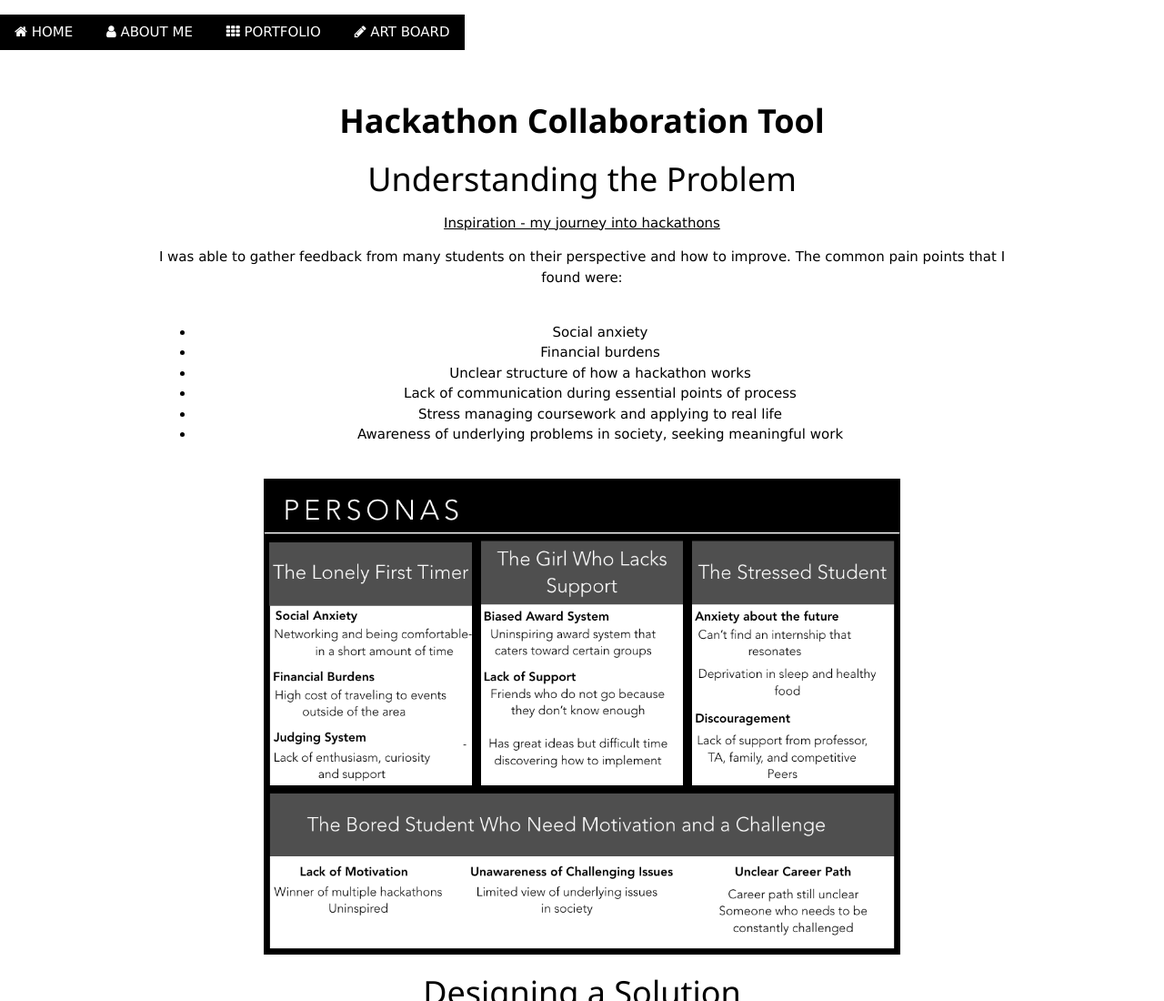
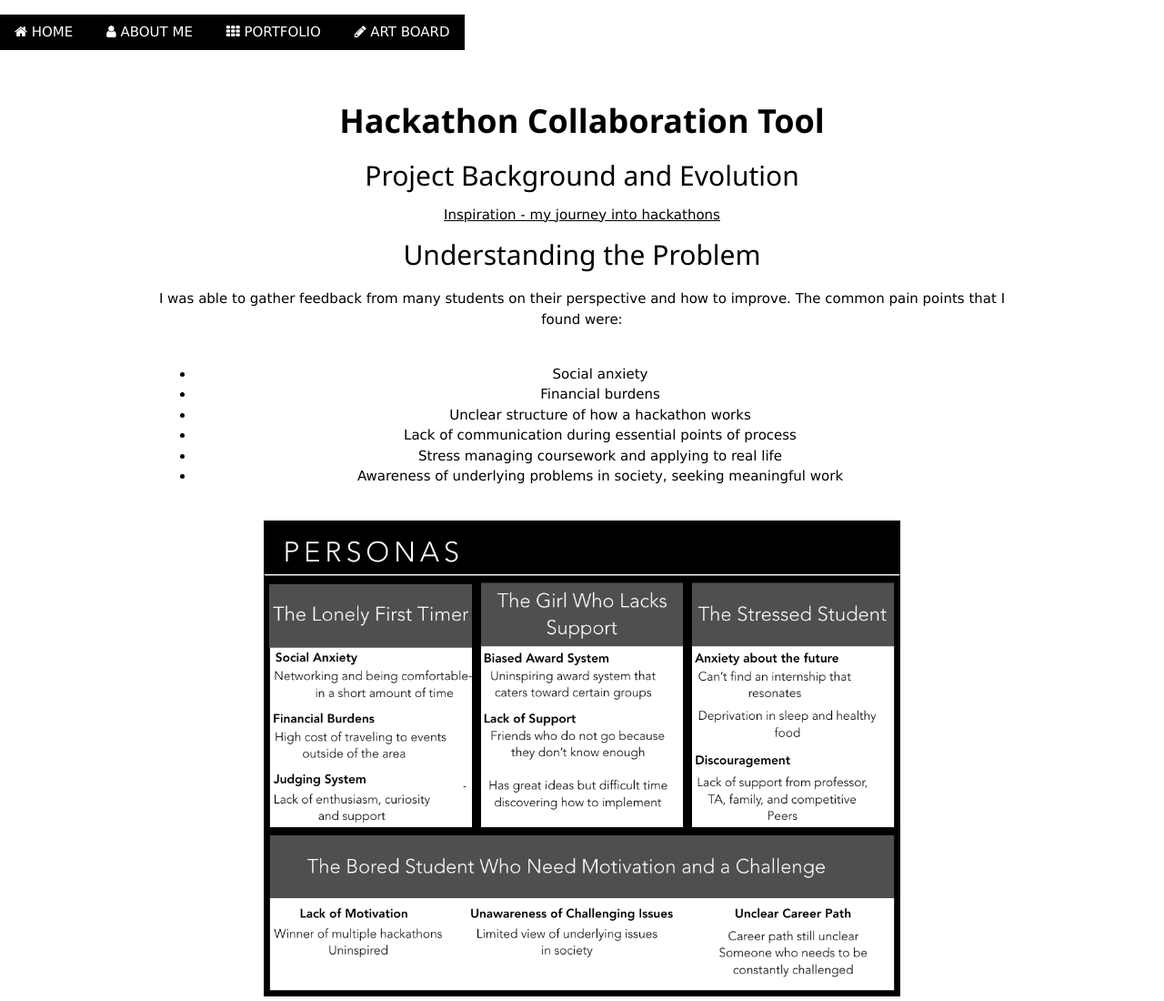
Before and after one commit to jess-izuu/jess-izuu.github.io, a plain HTML site: page hackathon.html in a window 1280 px wide. Shown: the top 1100 px of the page at 91% size. Drawn offline with nearby package versions, Linux system fonts and the light colour scheme.

Commit message:
background and problem

```diff
--- a/hackathon.html
+++ b/hackathon.html
@@ -54,11 +54,10 @@
   <h1><b>
     Hackathon Collaboration Tool
   </b></h1>
+	<h2>Project Background and Evolution</h2>
+		<a href="hackathon_blog.html">Inspiration - my journey into hackathons</a>
+	<h2>Understanding the Problem</h2>
 
-	<h1>
-      Understanding the Problem
-  	</h1>
- 	 <a href="hackathon_blog.html">Inspiration - my journey into hackathons</a>
   	<p>
       I was able to gather feedback from many students on their perspective and how to improve. The common pain points that I found were:
       <br>
```
